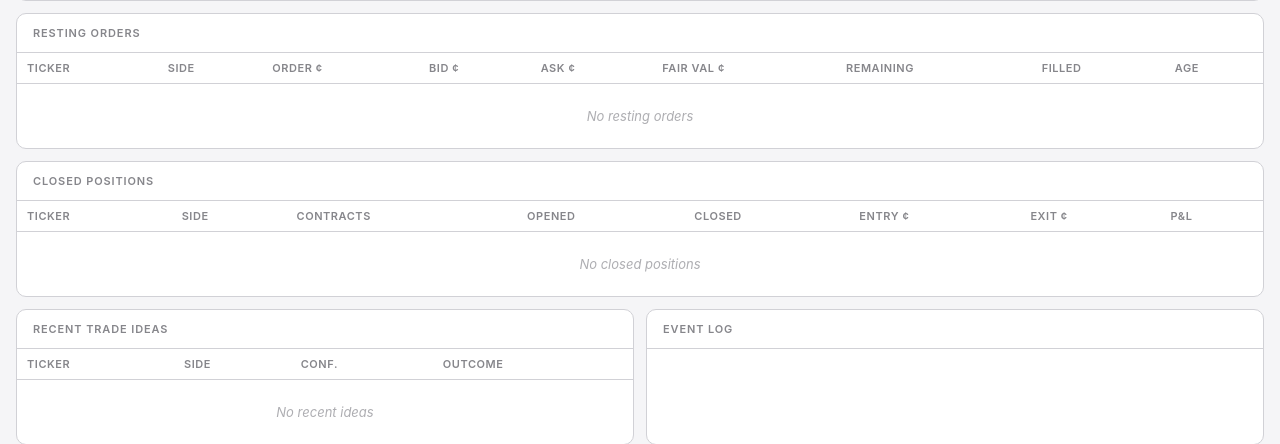
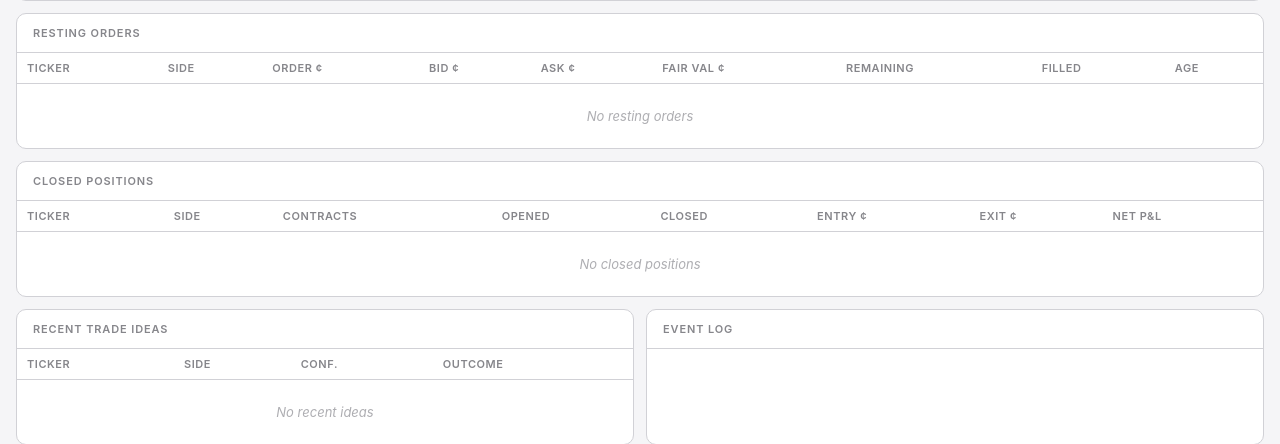
Before and after one commit to peak6-labs/ai_week, a FastAPI app: page / in a window 1280 px wide. Shown: the part 228-672 px from the top of the page. Run offline with FastAPI, Linux system fonts and the light colour scheme; data that the repository does not hold is empty.

Commit message:
fix(ui): rename closed positions P&L column to Net P&L

```diff
--- a/kalshi_trader/ui/templates/index.html
+++ b/kalshi_trader/ui/templates/index.html
@@ -873,7 +873,7 @@
               <th>Closed</th>
               <th>Entry ¢</th>
               <th>Exit ¢</th>
-              <th>P&amp;L</th>
+              <th>Net P&amp;L</th>
             </tr>
           </thead>
           <tbody id="closed-positions-tbody">
```
